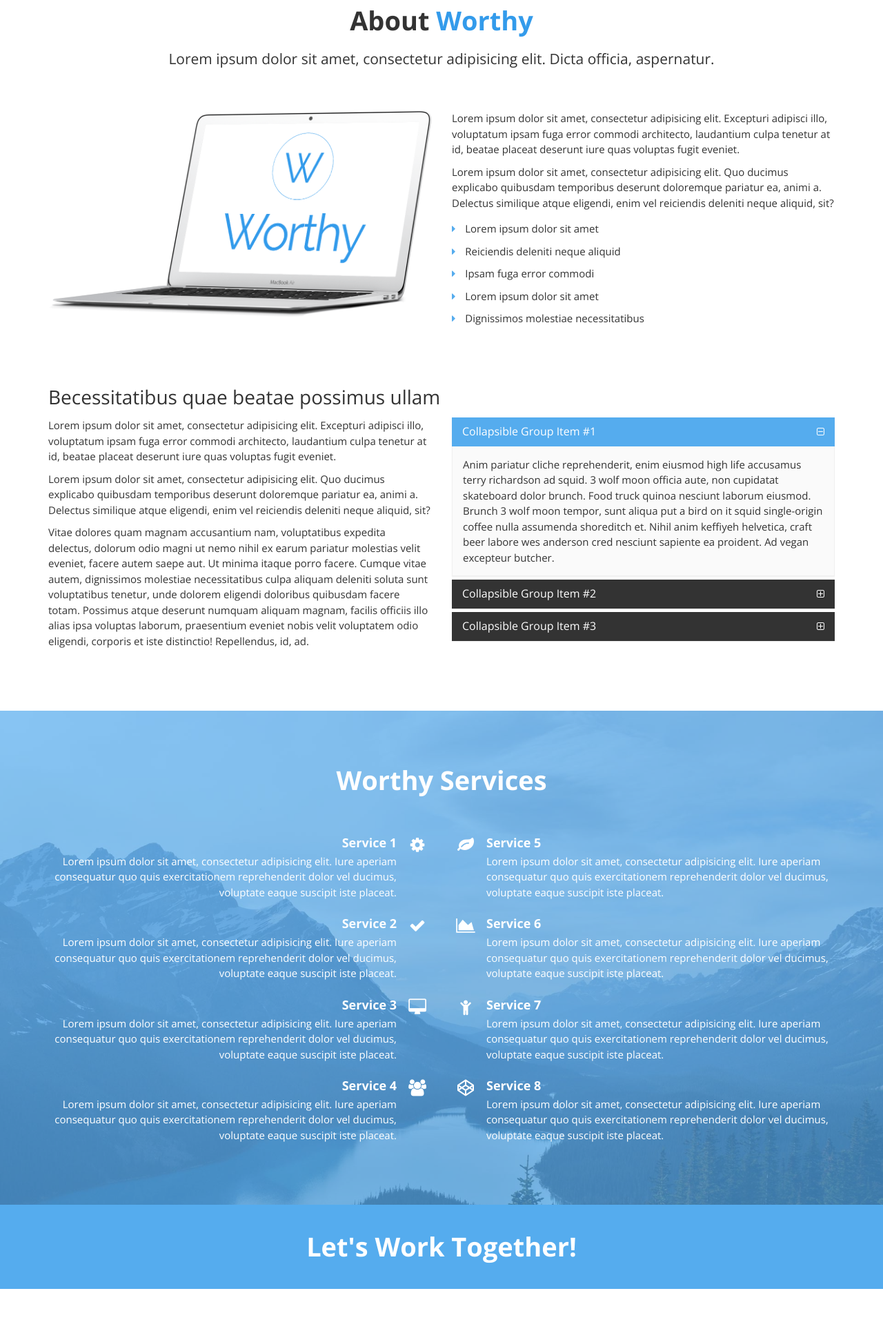
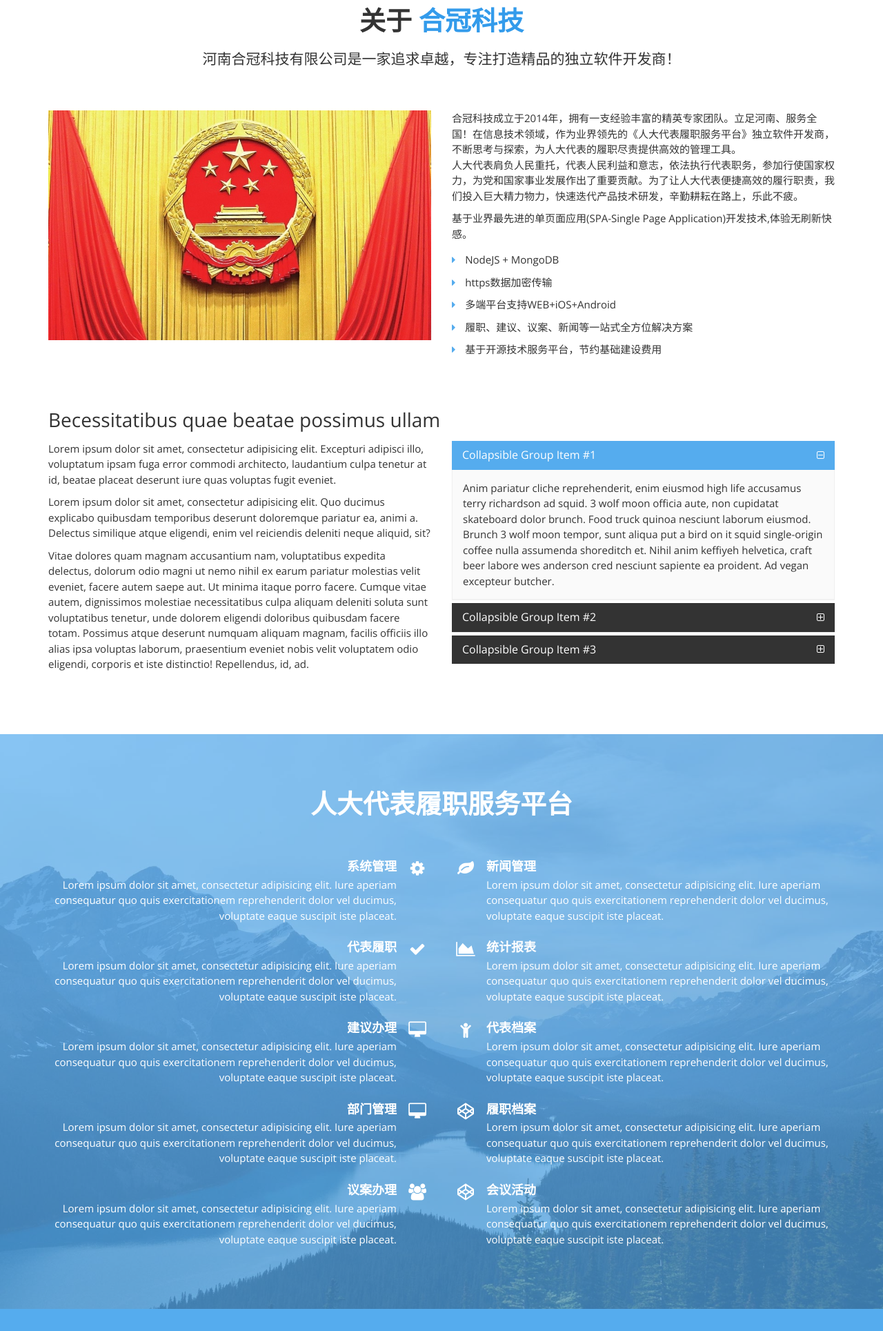
Before and after one commit to robbinho/learning, a plain HTML site: page ccweb-worthy/index.html in a window 1280 px wide. Shown: the part 871-2800 px from the top of the page at 69% size. Drawn offline with nearby package versions, Linux system fonts and the light colour scheme.

Commit message:
Corp Intro

```diff
--- a/ccweb-worthy/css/style.css
+++ b/ccweb-worthy/css/style.css
@@ -153,7 +153,7 @@ blockquote {
 }
 .subfooter {
 	color: #FFFFFF;
-	background-color: #778899;
+	background-color: #696969;
 	border-top: 8px solid #0099ff;
 	border-bottom: 0px solid #f3f3f3;
 	padding: 40px 0;
--- a/ccweb-worthy/index.html
+++ b/ccweb-worthy/index.html
@@ -6,7 +6,7 @@
 	<head>
 		<meta charset="utf-8">
 		<title>合冠科技</title>
-		<meta name="description" content="河南合冠科技有限公司 人大代表履职服务平台 合冠科技 定制开发">
+		<meta name="description" content="河南合冠科技有限公司 人大代表 履职 建议 议案 服务平台 合冠科技 定制开发">
 		<meta name="author" content="www.coocro.com">
 
 		<!-- Mobile Meta -->
@@ -59,7 +59,7 @@
 							<!-- name-and-slogan -->
 							<div class="site-name-and-slogan smooth-scroll">
 								<div class="site-name"><a href="#banner">合冠科技</a></div>
-								<div class="site-slogan">专注信息技术开发运营服务&nbsp;&nbsp;<a target="_blank" href="http://rd.rmdbdh.com"></a></div>
+								<div class="site-slogan">COOCRO TECHNOLOGIES&nbsp;&nbsp;<a target="_blank" href="http://rd.rmdbdh.com"></a></div>
 							</div>
 
 						</div>
@@ -126,9 +126,11 @@
 			<div class="banner-caption">
 				<div class="container">
 					<div class="row">
+						<!-- <p class="lead text-center"><img src="./images/avatar.png" alt="国徽" width="100px" height="100px"></p> -->
 						<div class="col-md-8 col-md-offset-2 object-non-visible" data-animation-effect="fadeIn">
-							<h1 class="text-center">行所当行<span>止所当止</span></h1>
-							<p class="lead text-center">Lorem ipsum dolor sit amet, consectetur adipisicing elit. Eos debitis provident nulla illum minus enim praesentium repellendus ullam cupiditate reiciendis optio voluptatem, recusandae nobis quis aperiam, sapiente libero ut at.</p>
+							<h1 class="text-center">政冠-人大代表履职服务平台</h1><br>
+							<h3 class="text-center"><span>电脑+安卓+苹果</span>全终端解决方案-GCRD v3.0</h3>
+							<p class="lead text-center">精心研发，现代感十足，实时无刷新，体验流畅，高效稳定，安全无忧！</p>
 						</div>
 					</div>
 				</div>
@@ -142,23 +144,23 @@
 			<div class="container">
 				<div class="row">
 					<div class="col-md-12">
-						<h1 id="about" class="title text-center">About <span>Worthy</span></h1>
-						<p class="lead text-center">Lorem ipsum dolor sit amet, consectetur adipisicing elit. Dicta officia, aspernatur.</p>
+						<h1 id="about" class="title text-center">关于 <span>合冠科技</span></h1>
+						<p class="lead text-center">河南合冠科技有限公司是一家追求卓越，专注打造精品的独立软件开发商！</p>
 						<div class="space"></div>
 						<div class="row">
 							<div class="col-md-6">
-								<img src="images/section-image-1.png" alt="">
+								<img src="images/rdlogo.png" alt="国徽">
 								<div class="space"></div>
 							</div>
 							<div class="col-md-6">
-								<p>Lorem ipsum dolor sit amet, consectetur adipisicing elit. Excepturi adipisci illo, voluptatum ipsam fuga error commodi architecto, laudantium culpa tenetur at id, beatae placeat deserunt iure quas voluptas fugit eveniet.</p>
-								<p>Lorem ipsum dolor sit amet, consectetur adipisicing elit. Quo ducimus explicabo quibusdam temporibus deserunt doloremque pariatur ea, animi a. Delectus similique atque eligendi, enim vel reiciendis deleniti neque aliquid, sit?</p>
+								<p>合冠科技成立于2014年，拥有一支经验丰富的精英专家团队。立足河南、服务全国！在信息技术领域，作为业界领先的《人大代表履职服务平台》独立软件开发商，不断思考与探索，为人大代表的履职尽责提供高效的管理工具。<br>人大代表肩负人民重托，代表人民利益和意志，依法执行代表职务，参加行使国家权力，为党和国家事业发展作出了重要贡献。为了让人大代表便捷高效的履行职责，我们投入巨大精力物力，快速迭代产品技术研发，辛勤耕耘在路上，乐此不疲。</p>
+								<p>基于业界最先进的单页面应用(SPA-Single Page Application)开发技术,体验无刷新快感。</p>
 								<ul class="list-unstyled">
-									<li><i class="fa fa-caret-right pr-10 text-colored"></i> Lorem ipsum dolor sit amet</li>
-									<li><i class="fa fa-caret-right pr-10 text-colored"></i> Reiciendis deleniti neque aliquid</li>
-									<li><i class="fa fa-caret-right pr-10 text-colored"></i> Ipsam fuga error commodi</li>
-									<li><i class="fa fa-caret-right pr-10 text-colored"></i> Lorem ipsum dolor sit amet</li>
-									<li><i class="fa fa-caret-right pr-10 text-colored"></i> Dignissimos molestiae necessitatibus</li>
+									<li><i class="fa fa-caret-right pr-10 text-colored"></i> NodeJS + MongoDB</li>
+									<li><i class="fa fa-caret-right pr-10 text-colored"></i> https数据加密传输</li>
+									<li><i class="fa fa-caret-right pr-10 text-colored"></i> 多端平台支持WEB+iOS+Android</li>
+									<li><i class="fa fa-caret-right pr-10 text-colored"></i> 履职、建议、议案、新闻等一站式全方位解决方案</li>
+									<li><i class="fa fa-caret-right pr-10 text-colored"></i> 基于开源技术服务平台，节约基础建设费用</li>
 								</ul>
 							</div>
 						</div>
@@ -227,13 +229,13 @@
 		<!-- ================ -->
 		<div class="section translucent-bg bg-image-1 blue">
 			<div class="container object-non-visible" data-animation-effect="fadeIn">
-				<h1 id="services"  class="text-center title">Worthy Services</h1>
+				<h1 id="services"  class="text-center title">人大代表履职服务平台</h1>
 				<div class="space"></div>
 				<div class="row">
 					<div class="col-sm-6">
 						<div class="media">
 							<div class="media-body text-right">
-								<h4 class="media-heading">Service 1</h4>
+								<h4 class="media-heading">系统管理</h4>
 								<p>Lorem ipsum dolor sit amet, consectetur adipisicing elit. Iure aperiam consequatur quo quis exercitationem reprehenderit dolor vel ducimus, voluptate eaque suscipit iste placeat.</p>
 							</div>
 							<div class="media-right">
@@ -242,7 +244,7 @@
 						</div>
 						<div class="media">
 							<div class="media-body text-right">
-								<h4 class="media-heading">Service 2</h4>
+								<h4 class="media-heading">代表履职</h4>
 								<p>Lorem ipsum dolor sit amet, consectetur adipisicing elit. Iure aperiam consequatur quo quis exercitationem reprehenderit dolor vel ducimus, voluptate eaque suscipit iste placeat.</p>
 							</div>
 							<div class="media-right">
@@ -251,7 +253,7 @@
 						</div>
 						<div class="media">
 							<div class="media-body text-right">
-								<h4 class="media-heading">Service 3</h4>
+								<h4 class="media-heading">建议办理</h4>
 								<p>Lorem ipsum dolor sit amet, consectetur adipisicing elit. Iure aperiam consequatur quo quis exercitationem reprehenderit dolor vel ducimus, voluptate eaque suscipit iste placeat.</p>
 							</div>
 							<div class="media-right">
@@ -260,7 +262,16 @@
 						</div>
 						<div class="media">
 							<div class="media-body text-right">
-								<h4 class="media-heading">Service 4</h4>
+								<h4 class="media-heading">部门管理</h4>
+								<p>Lorem ipsum dolor sit amet, consectetur adipisicing elit. Iure aperiam consequatur quo quis exercitationem reprehenderit dolor vel ducimus, voluptate eaque suscipit iste placeat.</p>
+							</div>
+							<div class="media-right">
+								<i class="fa fa-desktop"></i>
+							</div>
+						</div>
+						<div class="media">
+							<div class="media-body text-right">
+								<h4 class="media-heading">议案办理</h4>
 								<p>Lorem ipsum dolor sit amet, consectetur adipisicing elit. Iure aperiam consequatur quo quis exercitationem reprehenderit dolor vel ducimus, voluptate eaque suscipit iste placeat.</p>
 							</div>
 							<div class="media-right">
@@ -275,7 +286,7 @@
 								<i class="fa fa-leaf"></i>
 							</div>
 							<div class="media-body">
-								<h4 class="media-heading">Service 5</h4>
+								<h4 class="media-heading">新闻管理</h4>
 								<p>Lorem ipsum dolor sit amet, consectetur adipisicing elit. Iure aperiam consequatur quo quis exercitationem reprehenderit dolor vel ducimus, voluptate eaque suscipit iste placeat.</p>
 							</div>
 						</div>
@@ -284,7 +295,7 @@
 								<i class="fa fa-area-chart"></i>
 							</div>
 							<div class="media-body">
-								<h4 class="media-heading">Service 6</h4>
+								<h4 class="media-heading">统计报表</h4>
 								<p>Lorem ipsum dolor sit amet, consectetur adipisicing elit. Iure aperiam consequatur quo quis exercitationem reprehenderit dolor vel ducimus, voluptate eaque suscipit iste placeat.</p>
 							</div>
 						</div>
@@ -293,7 +304,7 @@
 								<i class="fa fa-child"></i>
 							</div>
 							<div class="media-body">
-								<h4 class="media-heading">Service 7</h4>
+								<h4 class="media-heading">代表档案</h4>
 								<p>Lorem ipsum dolor sit amet, consectetur adipisicing elit. Iure aperiam consequatur quo quis exercitationem reprehenderit dolor vel ducimus, voluptate eaque suscipit iste placeat.</p>
 							</div>
 						</div>
@@ -302,7 +313,16 @@
 								<i class="fa fa-codepen"></i>
 							</div>
 							<div class="media-body">
-								<h4 class="media-heading">Service 8</h4>
+								<h4 class="media-heading">履职档案</h4>
+								<p>Lorem ipsum dolor sit amet, consectetur adipisicing elit. Iure aperiam consequatur quo quis exercitationem reprehenderit dolor vel ducimus, voluptate eaque suscipit iste placeat.</p>
+							</div>
+						</div>
+						<div class="media">
+							<div class="media-left">
+								<i class="fa fa-codepen"></i>
+							</div>
+							<div class="media-body">
+								<h4 class="media-heading">会议活动</h4>
 								<p>Lorem ipsum dolor sit amet, consectetur adipisicing elit. Iure aperiam consequatur quo quis exercitationem reprehenderit dolor vel ducimus, voluptate eaque suscipit iste placeat.</p>
 							</div>
 						</div>
@@ -318,7 +338,7 @@
 			<div class="container">
 				<div class="row">
 					<div class="col-md-8 col-md-offset-2">
-						<h1 class="text-center">Let's Work Together!</h1>
+						<h1 class="text-center">人大代表履职尽责好帮手</h1>
 					</div>
 				</div>
 			</div>
@@ -1055,7 +1075,10 @@
 				<div class="container">
 					<div class="row">
 						<div class="col-md-12">
-							<p class="text-center">Copyright © 2014-2017 河南合冠科技有限公司 <a target="_blank" href="http://www.miibeian.gov.cn/">豫ICP备15013470号</a> </p>
+							<p class="text-center">COPYRIGHT © 2014-2017 河南合冠科技有限公司 <a target="_blank" href="http://www.miibeian.gov.cn/">豫ICP备15013470号</a> </p>
+							<p class="text-center">HENAN COOCRO TECHNOLOGIES CO., LTD.</p>
+							<!-- <br/> -->
+							<p class="text-center">行所当行&nbsp;&nbsp;止所当止</p>
 						</div>
 					</div>
 				</div>
```
Also changed, not shown: ccweb-worthy/images/avatar.png (added), ccweb-worthy/images/rdlogo.png (added).
